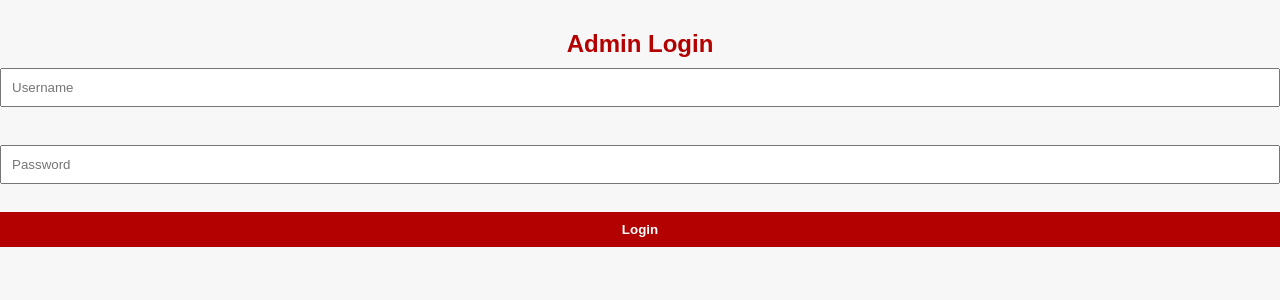
After one commit to majjarivyshnavi/blood-bank-management-system, a PHP site: page /admin_login.php in a window 1280 px wide. The commit adds this page. Shown: the top 300 px of the page. Run offline with PHP 8.4, Linux system fonts and the light colour scheme.

Commit message:
Add admin login and session protection

```diff
--- /dev/null
+++ b/admin_login.php
@@ -0,0 +1,32 @@
+<?php
+session_start();
+$error = "";
+
+if ($_SERVER['REQUEST_METHOD'] === 'POST') {
+    $user = $_POST['username'] ?? '';
+    $pass = $_POST['password'] ?? '';
+
+    if ($user === 'admin' && $pass === 'admin123') {
+        $_SESSION['admin'] = true;
+        header("Location: admin.php");
+        exit();
+    }
+    $error = "Invalid admin credentials";
+}
+?>
+<!DOCTYPE html>
+<html>
+<head>
+<title>Admin Login</title>
+<link rel="stylesheet" href="style.css">
+</head>
+<body>
+<h2 class="page-title">Admin Login</h2>
+<?php if ($error) echo "<p style='text-align:center;color:red;'>" . htmlspecialchars($error) . "</p>"; ?>
+<form method="POST" style="text-align:center;">
+    <input type="text" name="username" placeholder="Username" required><br><br>
+    <input type="password" name="password" placeholder="Password" required><br><br>
+    <button type="submit">Login</button>
+</form>
+</body>
+</html>
```
Also changed, not shown: admin.php (+6 -1 lines).
